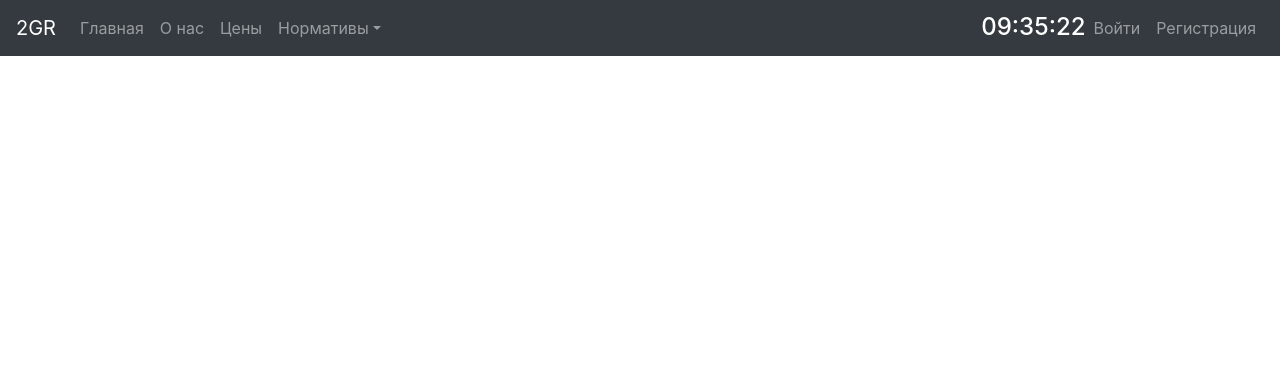
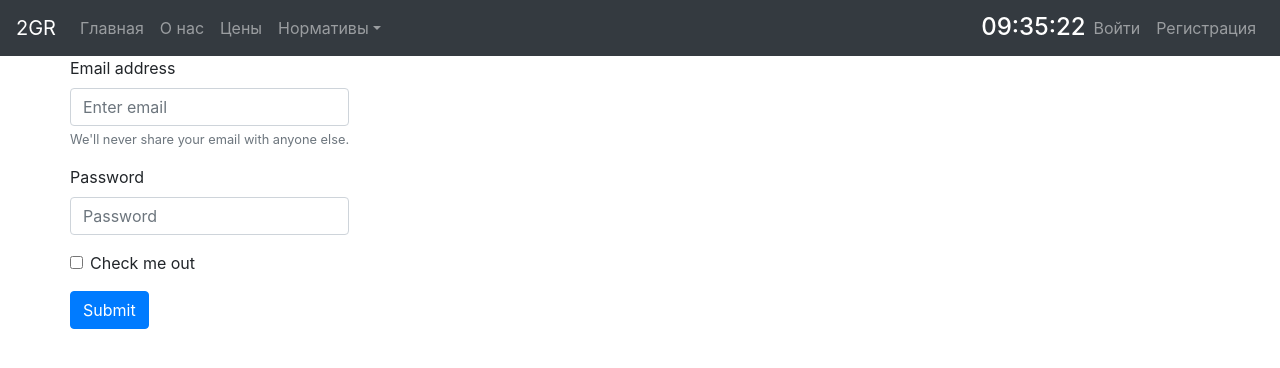
Before and after one commit to Artem66/accountant, a React (Create React App) app: page /registration in a window 1280 px wide. Shown: the top 368 px of the page. Built offline with nearby package versions, Linux system fonts and the light colour scheme.

Commit message:
added registration page

```diff
--- a/src/App.js
+++ b/src/App.js
@@ -4,6 +4,7 @@ import { Switch, Route, BrowserRouter as Router } from 'react-router-dom';
 import Header from './components/Header';
 import Home from './pages/Home';
 import About from './pages/About';
+import Registration from './pages/Registration';
 
 export default class App extends React.Component {
   render() {
@@ -13,6 +14,7 @@ export default class App extends React.Component {
         <Switch>
           <Route exact path="/" component={ Home } />
           <Route path="/about/" component={ About } />
+          <Route path="/registration/" component={ Registration } />
         </Switch>
       </Router>
     );
--- a/src/components/Header.js
+++ b/src/components/Header.js
@@ -29,7 +29,7 @@ class Header extends Component {
             <Nav>
               <Clock />
               <Nav.Link href="#deets" onClick={ this.handleClick }>Войти</Nav.Link>
-              <Nav.Link eventKey={ 2 } href="#memes">
+              <Nav.Link eventKey={ 2 } href="/registration/">
                 Регистрация
               </Nav.Link>
             </Nav>
--- a/src/index.css
+++ b/src/index.css
@@ -11,3 +11,7 @@ code {
   font-family: source-code-pro, Menlo, Monaco, Consolas, "Courier New",
     monospace;
 }
+
+.Mt-5 {
+  margin-top: 5px;
+}
--- a/src/pages/Home.js
+++ b/src/pages/Home.js
@@ -1,13 +1,13 @@
 import React, { Component } from 'react';
 import FirstSlide from '../img/sl-1.png';
-import { Container, Row, Carousel } from 'react-bootstrap';
+import { Container, Row, Carousel, Col } from 'react-bootstrap';
 
 export default class Home extends Component {
   render () {
     return(
       <Container>
         <Row>
-          <Carousel style={ {marginTop:10} }>
+          <Carousel className="Mt-5">
             <Carousel.Item>
               <img
                 className="d-block w-100"
@@ -45,6 +45,11 @@ export default class Home extends Component {
             </Carousel.Item>
           </Carousel>
         </Row>
+        <Row>
+          <Col className="Mt-5">
+            <p>Lorem ipsum dolor sit amet, consectetur adipiscing elit, sed do eiusmod tempor incididunt ut labore et dolore magna aliqua. Ut enim ad minim veniam, quis nostrud exercitation ullamco laboris nisi ut aliquip ex ea commodo consequat. Duis aute irure dolor in reprehenderit in voluptate velit esse cillum dolore eu fugiat nulla pariatur. Excepteur sint occaecat cupidatat non proident, sunt in culpa qui officia deserunt mollit anim id est laborum.</p>
+          </Col>
+        </Row>
       </Container>
     );
   }
--- /dev/null
+++ b/src/pages/Registration.js
@@ -0,0 +1,33 @@
+import React, { Component } from 'react';
+import { Container, Row, Form, Button } from 'react-bootstrap';
+
+export default class Home extends Component {
+  render () {
+    return(
+      <Container>
+        <Row>
+          <Form>
+            <Form.Group controlId="formBasicEmail">
+              <Form.Label>Email address</Form.Label>
+              <Form.Control type="email" placeholder="Enter email" />
+              <Form.Text className="text-muted">
+                We'll never share your email with anyone else.
+              </Form.Text>
+            </Form.Group>
+
+            <Form.Group controlId="formBasicPassword">
+              <Form.Label>Password</Form.Label>
+              <Form.Control type="password" placeholder="Password" />
+            </Form.Group>
+            <Form.Group controlId="formBasicCheckbox">
+              <Form.Check type="checkbox" label="Check me out" />
+            </Form.Group>
+            <Button variant="primary" type="submit">
+              Submit
+            </Button>
+          </Form>
+        </Row>
+      </Container>
+    );
+  }
+}
```
